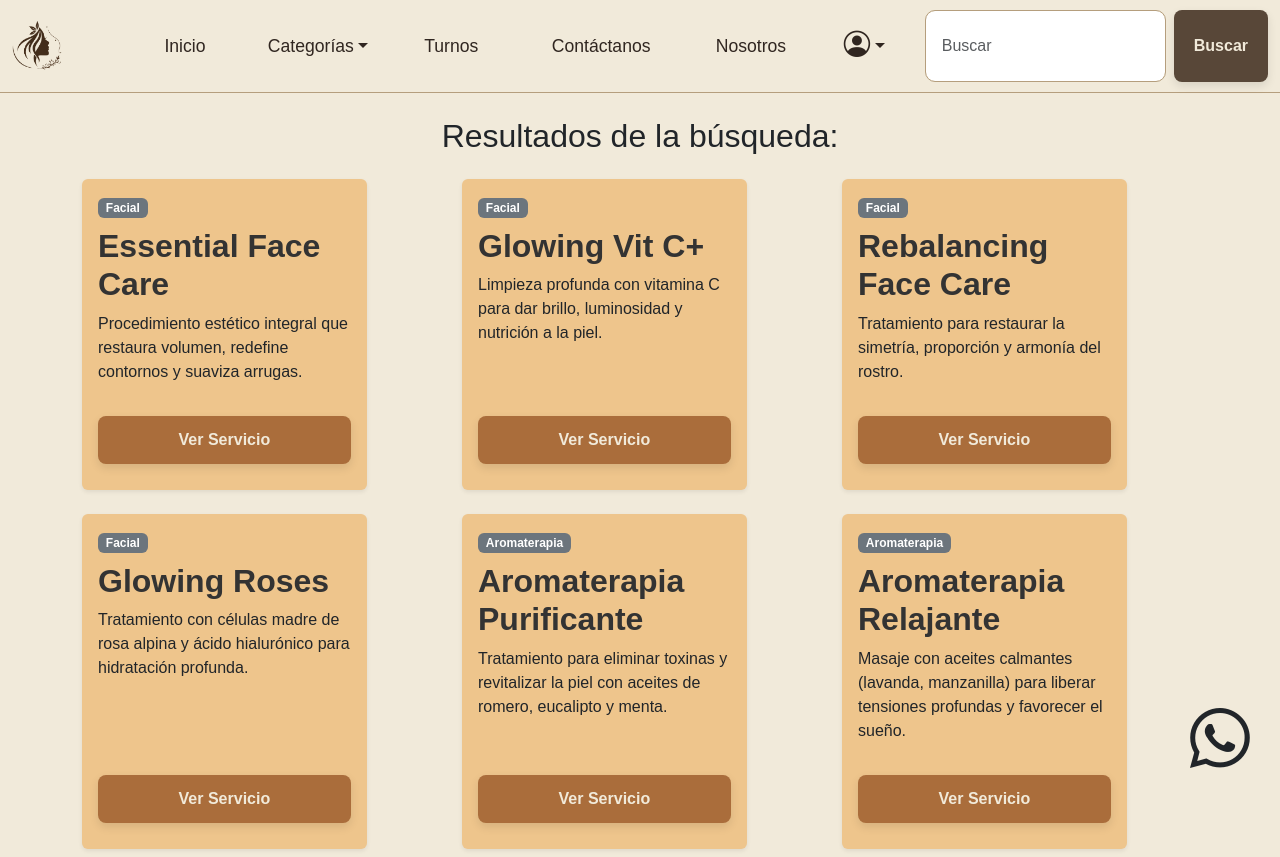
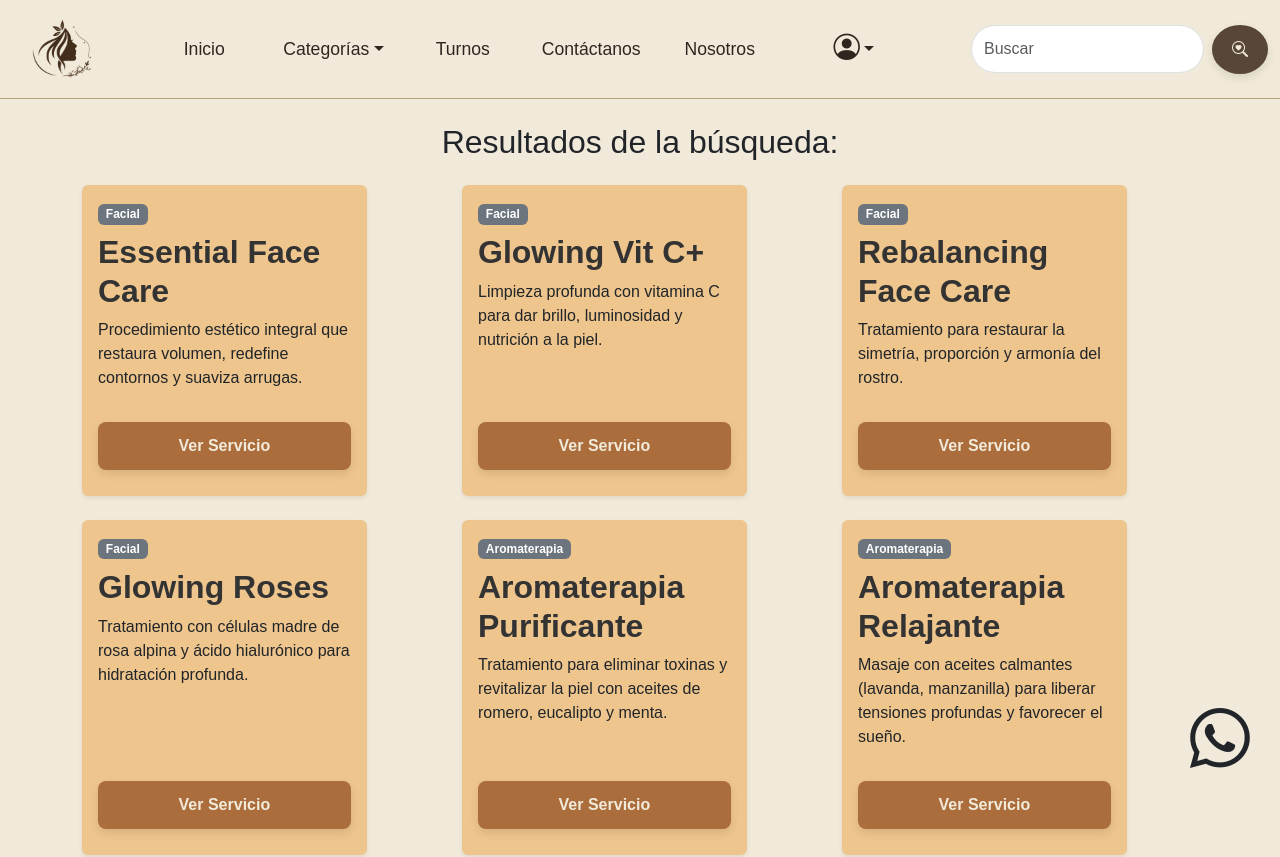
Before and after one commit to SantyMolina98/Spa-Nirvana-React-, a React (Vite) app: page /buscar in a window 1280 px wide. Shown: the top 857 px of the page. Built offline with nearby package versions, Linux system fonts and the light colour scheme; no server answers.

Commit message:
cambie estilos en navbar para que se vea mejor

```diff
--- a/package.json
+++ b/package.json
@@ -13,6 +13,7 @@
     "@emailjs/browser": "^4.4.1",
     "bootstrap": "^5.3.8",
     "bootstrap-icons": "^1.13.1",
+    "lucide-react": "^0.562.0",
     "react": "^19.2.3",
     "react-bootstrap": "^2.10.10",
     "react-datepicker": "^8.10.0",
--- a/src/components/headerComponents.jsx
+++ b/src/components/headerComponents.jsx
@@ -8,6 +8,7 @@ import { HashLink } from 'react-router-hash-link';
 import { Button, Container, Form, Nav, Navbar, NavDropdown, Offcanvas } from "react-bootstrap";
 import { UserContext } from '../context/UserContext';
 import imagenMap from '../assets/imagenMap.js';
+import 'bootstrap-icons/font/bootstrap-icons.css';
 
 function HeaderComponent () {
   const { user, logout, isAuthenticated, isAdmin } = useContext(UserContext);
@@ -25,7 +26,7 @@ function HeaderComponent () {
 
   return (
     <>
-      <Navbar key='lg' expand='lg' className='header-overflow ColorLetrasH' sticky="top">
+      <Navbar key='lg' expand='xl' className='header-overflow ColorLetrasH' sticky="top">
         <Container fluid>
           <Navbar.Brand to="/">
             <img src={imagenMap.logospaheader} className='logoSPA' alt="LogoSPA"/>
@@ -45,9 +46,10 @@ function HeaderComponent () {
               </Offcanvas.Title>
             </Offcanvas.Header>
             <Offcanvas.Body>
-              <Nav className="justify-content-center flex-grow-1 itemsHeader">
+              <Nav className="justify-content-center flex-grow-1 itemsHeader py-0">
                 <NavLink to='/'>Inicio</NavLink>
                 <NavDropdown
+                className='navdropdown'
                   title="Categorías"
                   id={`offcanvasNavbarDropdown-expand-lg`}>
                   <NavDropdown.Item as={HashLink} to='/categorias#scrollspyHeading1'>
@@ -106,7 +108,7 @@ function HeaderComponent () {
                   value={termino}
                   onChange={(e) => setTermino(e.target.value)}
                 />
-                <Button type="submit" className='btnBusqueda'>Buscar</Button>
+                <Button type="submit" id='btnBusqueda'><i class="bi bi-search-heart"></i></Button>
               </Form>
             </Offcanvas.Body>
           </Navbar.Offcanvas>
--- a/src/styles/categorias.css
+++ b/src/styles/categorias.css
@@ -61,8 +61,6 @@
   object-fit: cover;
   border-radius: 0.5em;
   margin-bottom: 1em;
-  /* margin: 0;
-  padding: 0; */
 }
 
 .btn-categoria{
--- a/src/styles/headerComponent.css
+++ b/src/styles/headerComponent.css
@@ -17,16 +17,33 @@
 .header-overflow {
     background-color: var(--color-fifthHeader);
     border-bottom: 1px solid var(--color-terciaryHeader);
-    padding: 10px 0;
+}
+
+.header-overflow{
+    --bs-navbar-padding-y: 0px;
+}
+
+.navdropdown{
+   --bs-navbar-nav-link-padding-x: 0px;
+   --bs-nav-link-padding-y: 0px;
 }
 
 .logoSPA{
-  width: 2.5em;
+  width: 5rem;
+  padding-left: 20px;
   transition: transform 0.6s ease;
 }
 
 .logoSPA:hover {
     transform: scale(1.3);
+}
+
+.header-overflow .nav-link {
+    display: flex;
+    align-items: center;
+    min-width: 130px;
+    padding: 12px 0;
+    text-align: center;
 }
 
 .dropdownn-login-saludo-header{
@@ -62,23 +79,34 @@
 }
 
 .navbar a:hover {
-    color: var(--color-seventhHeader);
+    color: var(--color-fourthHeader);
 }
 
 .dropdown-toggle:hover {
-    color: var(--color-seventhHeader);
+    color: var(--color-fourthHeader);
 }
 
 .busqueda {
-    border-radius: 10px;
-    border: 1px solid var(--color-terciaryHeader);
-    padding: 0.3rem 1rem;
+    border-radius: 50px;
     transition: border-color 0.3s ease, box-shadow 0.3s ease;
+    margin: 25px;
 }
 
 .busqueda:focus {
     border-color: var(--color-fourthHeader);
-    box-shadow: 0 0 0 0.1rem var(--color-fourth2Header);
+    box-shadow: 0px 0px 0px var(--color-fourthHeader);
+}
+
+#btnBusqueda {
+    margin-top: 25px;
+    margin-bottom: 25px;
+    border-radius: 100%;
+    height: 50%;
+}
+
+#btnBusqueda:hover{
+    background-color: var(--color-fourthHeader);
+    box-shadow: 3px 0px 10px rgba(0, 0, 0, 0.312);
 }
 
 .navbar .bi-person-circle {
@@ -118,7 +146,7 @@
 }
 
 .offcanvas-body a:hover {
-    color: var(--color-seventhHeader);
+    color: var(--color-fourthHeader);
 }
 
 .offcanvas-body .dropdown-menu {
@@ -131,7 +159,7 @@
     padding: 0.5rem 0.5rem;
 }
 .offcanvas-body .dropdown-item:hover {
-    background-color: #b59e7d4f;
+    background-color: var(--color-fourth2Header);
     color: white;
     transition: 400ms;
 }
```
Also changed, not shown: 1 other file (tests, documents, lock files or other folders).
